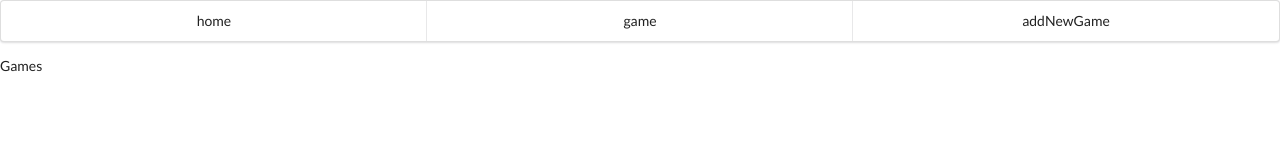
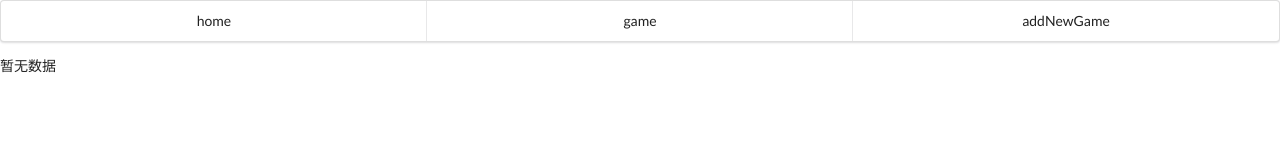
Before and after one commit to dezhizhang/react-redux-node, a React (Create React App) app: page /games in a window 1280 px wide. Shown: the top 160 px of the page. Built offline with nearby package versions, Linux system fonts and the light colour scheme.

Commit message:
引入react-redux

```diff
--- a/package.json
+++ b/package.json
@@ -14,6 +14,7 @@
     "eject": "react-scripts eject"
   },
   "devDependencies": {
+    "prop-types": "^15.6.2",
     "react-redux": "^5.0.7",
     "react-router-dom": "^4.3.1",
     "redux": "^4.0.0",
--- /dev/null
+++ b/src/components/GameList.js
@@ -0,0 +1,22 @@
+import React from 'react';
+import PropTypes from 'prop-types';
+
+const GameList = ({games})=>{
+    const emptyMessage=(
+        <p>暂无数据</p>
+    );
+    const gameList =(
+        <p>list</p>
+    )
+
+    return (<div>
+        { games.length ===0 ? emptyMessage: gameList}
+    </div>)
+}
+
+GameList.propTypes={
+    game:PropTypes.array.isRequired
+
+}
+
+export default GameList;
--- a/src/components/Games.js
+++ b/src/components/Games.js
@@ -1,9 +1,26 @@
 import React from 'react';
+import { connect } from 'react-redux';
+import PropTypes from 'prop-types';
+import GameList from './GameList'
+
+
 
 class Games extends React.Component{
     render(){
-        return(<div>Games</div>)
+        return(<div>
+            <GameList games={this.props.games}/>
+        </div>)
     }
 }
 
-export default Games;
+Games.propTypes={
+    games:PropTypes.array.isRequired
+}
+
+const mapSateToProps = (state) =>{
+    return {
+        games:state.games
+    }
+}
+
+export default connect(mapSateToProps)(Games);
```
Also changed, not shown: 1 other file (tests, documents, lock files or other folders).
